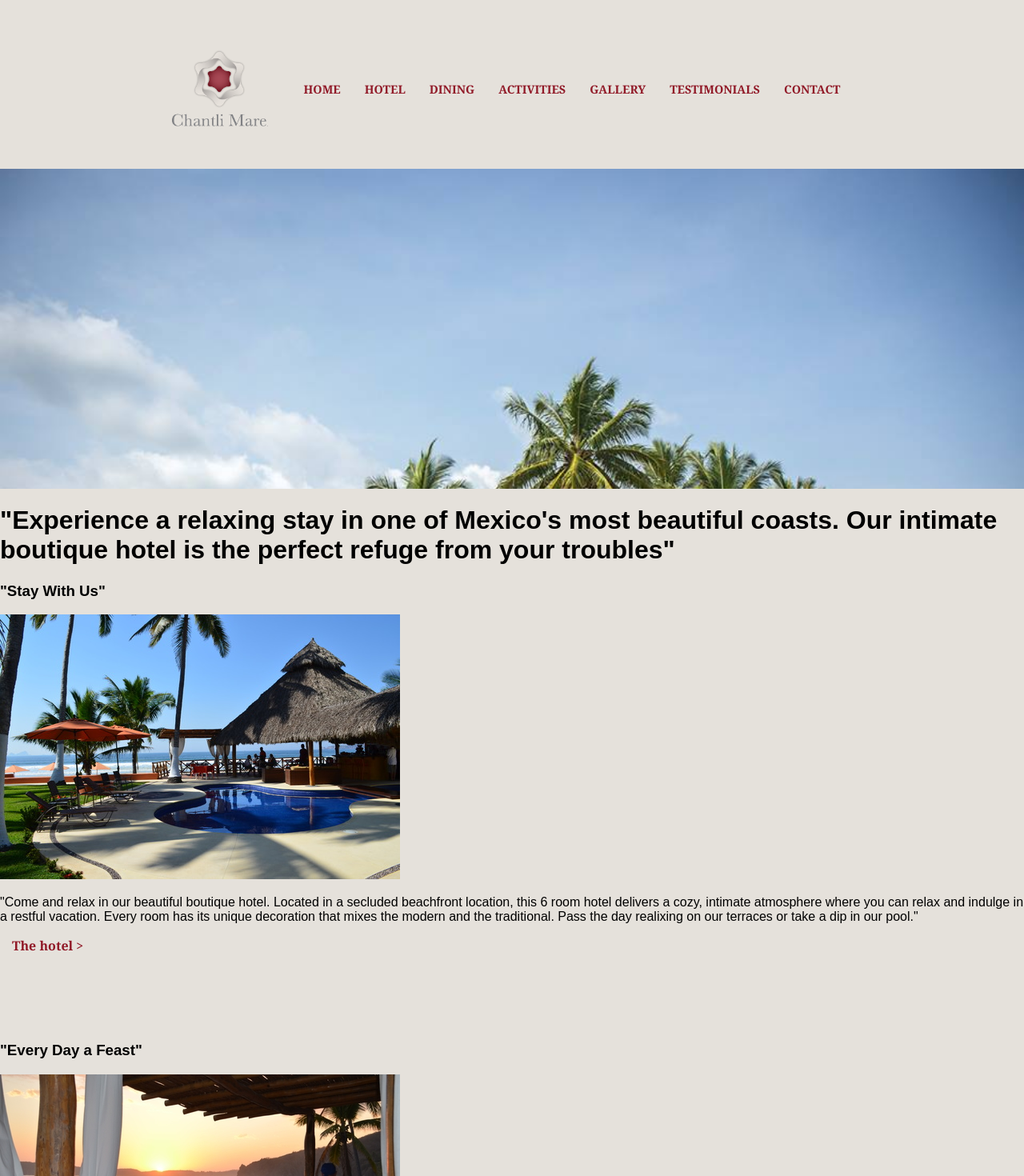
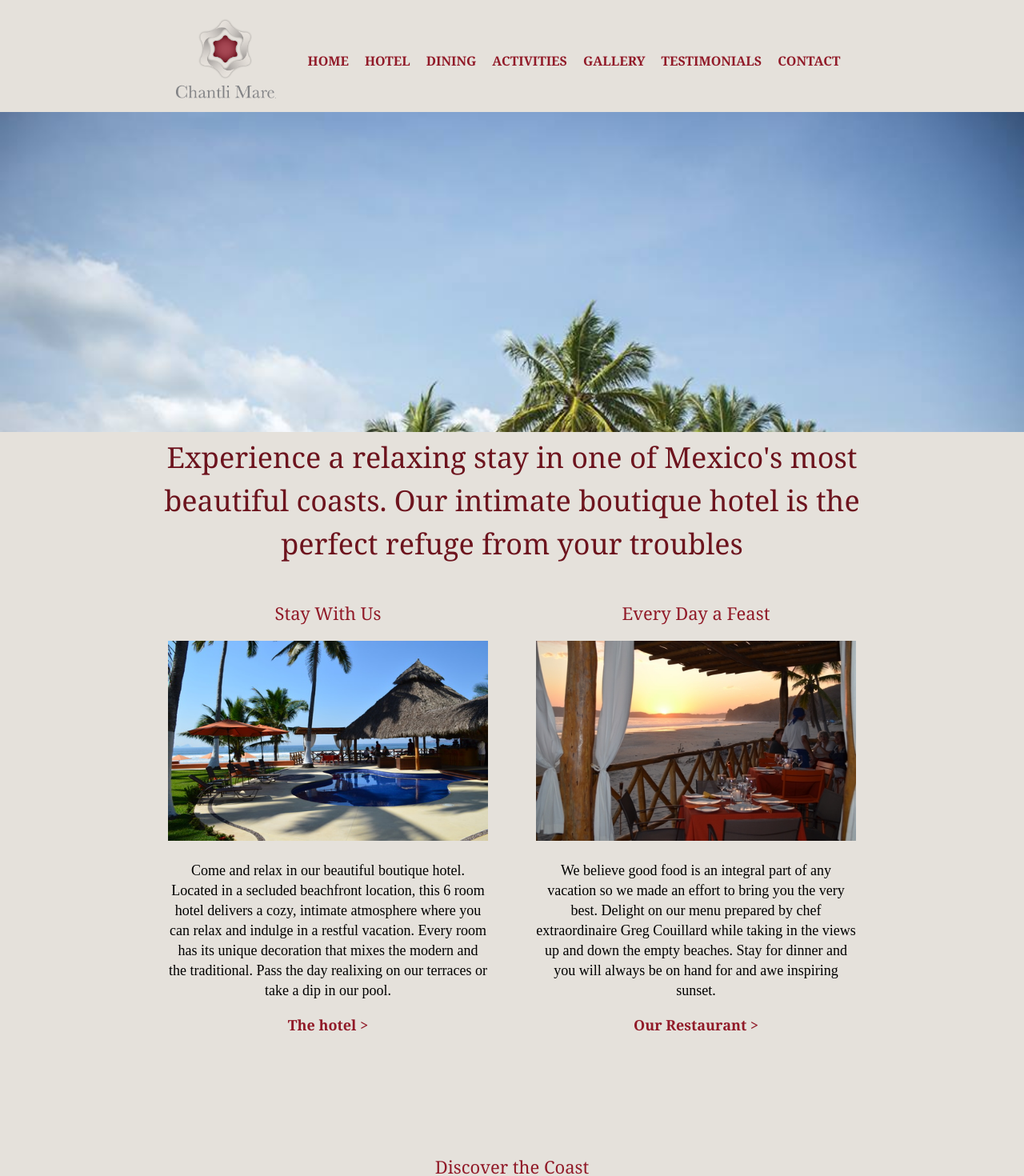
Before and after one commit to jcont12/Chantli-Mare, a React (Create React App) app: page / in a window 1280 px wide. Shown: the top 1470 px of the page at 80% size. Built offline with nearby package versions, Linux system fonts and the light colour scheme.

Commit message:
Begin styling home page

```diff
--- a/src/App.css
+++ b/src/App.css
@@ -5,18 +5,17 @@
 }
 
 
-
 nav {
-  font-size:90%;
+  font-size:100%;
   margin:auto;
   text-align: center;
   position:relative;
-  width:70%;
-  margin-top: 40px;
+  width: 70%;
+  height: 140px;
 }
 
 #logo {
-  width: 120px;
+  width: 125px;
   left:50px;
   margin-right: 30px;
 }
@@ -24,8 +23,8 @@ nav {
 .nav-options {
   text-decoration: none;
   display: inline-block;
-	margin-left: 15px;
-	margin-right: 15px;
+	margin-left: 10px;
+	margin-right: 10px;
   margin-bottom: 90px;
 	vertical-align:middle;
   color:#911A28;
@@ -43,3 +42,49 @@ nav {
 .crop img {
   width: 100%;
 }
+
+h1 {
+  font-family: Georgia,serif;
+  color: #6d141e;
+  font-size: 36px;
+  font-style: normal;
+  font-weight: 400;
+  line-height: 1.5em;
+  margin: 5px 150px;
+  text-align: center;
+}
+
+.home-blocks {
+    width:100%;
+    text-align: center;
+}
+
+div .home-block-left,.home-block-center, .home-block-right {
+  width: 400px;
+  display:inline-block;
+  margin: 20px 30px;
+  text-justify: auto;
+  font-family: proxima-nova;
+  line-height: 25px;
+  font-size: 18px;
+}
+
+/*div .home-block-left {
+  margin-right: 40px;
+}
+
+div .home-block-right {
+  margin-right: 40px;
+}*/
+
+.home-block-img {
+  width: 400px;
+  height: 250px;
+}
+
+h3 {
+  font-weight: 400;
+  font-family: Georgia,serif;
+  color: #911A28;
+  font-size: 22px;
+}
--- a/src/components/pages/activities.js
+++ b/src/components/pages/activities.js
@@ -7,7 +7,7 @@ class Activities extends Component {
   render() {
       return (
         <div className='activities'>
-          <h1>'Kick back and relax or have fun in the sun - endless opportunities for enjoyment to be found.'</h1>
+          <h1>Kick back and relax or have fun in the sun - endless opportunities for enjoyment to be found.</h1>
           <OnLand />
           <AtSea />
         </div>
--- a/src/components/pages/dining.js
+++ b/src/components/pages/dining.js
@@ -7,6 +7,7 @@ class Dining extends Component {
   render() {
       return (
         <div className='dining'>
+        <h1> The freshest ingredients at the perfect locale - enjoy delicious beach-side feasts. </h1>
           <Greg />
           <Menu />
         </div>
--- a/src/components/pages/diningComponents/greg.js
+++ b/src/components/pages/diningComponents/greg.js
@@ -5,7 +5,6 @@ class Greg extends Component {
   render() {
     return(
       <div className='dining-greg'>
-        <h1> 'The freshest ingredients at the perfect locale - enjoy delicious beach-side feasts.' </h1>
         <h3> 'Greg Couillard, Chef' </h3>
         <img src={require('../../../images/Greg.jpg')} />
         <p> 'Food is an integral part of our experience, so Chantli Mare is proud to team up with Greg Couillard. Greg is one of the most influential chefs in the Toronto culinary scene. With over 40 years of experience in restaurants, which include heading a number of restaurants in Toronto and New York, and serving as personal chefs to the stars, Chef Greg brings his talent to your table for a delicious dining experience.'</p>
--- a/src/components/pages/home.js
+++ b/src/components/pages/home.js
@@ -9,10 +9,12 @@ class Home extends Component {
   render() {
       return (
         <div className='home'>
-          <h1> "Experience a relaxing stay in one of Mexico's most beautiful coasts. Our intimate boutique hotel is the perfect refuge from your troubles" </h1>
+          <h1> {"Experience a relaxing stay in one of Mexico's most beautiful coasts. Our intimate boutique hotel is the perfect refuge from your troubles"} </h1>
+          <div className='home-blocks'>
           <BlockLeft />
           <BlockCenter />
           <BlockRight />
+          </div>
           <HomeGallery />
         </div>
       );
--- a/src/components/pages/homeComponents/blockCenter.js
+++ b/src/components/pages/homeComponents/blockCenter.js
@@ -5,10 +5,10 @@ import { Link } from 'react-router-dom';
 class BlockCenter extends Component {
   render() {
     return (
-      <div className='block-center'>
-        <h3> "Every Day a Feast" </h3>
-        <img className='home-block' src={require('../../../images/Every_day_a_Feast.jpg')} />
-        <p>"We believe good food is an integral part of any vacation so we made an effort to bring you the very best. Delight on our menu prepared by chef extraordinaire Greg Couillard while taking in the views up and down the empty beaches. Stay for dinner and you will always be on hand for and awe inspiring sunset."</p>
+      <div className='home-block-center'>
+        <h3> Every Day a Feast </h3>
+        <img className='home-block-img' src={require('../../../images/Every_day_a_Feast.jpg')} />
+        <p>We believe good food is an integral part of any vacation so we made an effort to bring you the very best. Delight on our menu prepared by chef extraordinaire Greg Couillard while taking in the views up and down the empty beaches. Stay for dinner and you will always be on hand for and awe inspiring sunset.</p>
         <Link to='/Dining' className='nav-options'> Our Restaurant > </Link>
       </div>
     )
--- a/src/components/pages/homeComponents/blockLeft.js
+++ b/src/components/pages/homeComponents/blockLeft.js
@@ -5,10 +5,10 @@ import { Link } from 'react-router-dom';
 class BlockLeft extends Component {
   render() {
     return (
-      <div className='block-left'>
-        <h3> "Stay With Us" </h3>
-        <img className='home-block' src={require('../../../images/Stay_with_us.jpg')} />
-        <p>"Come and relax in our beautiful boutique hotel. Located in a secluded beachfront location, this 6 room hotel delivers a cozy, intimate atmosphere where you can relax and indulge in a restful vacation. Every room has its unique decoration that mixes the modern and the traditional. Pass the day realixing on our terraces or take a dip in our pool."</p>
+      <div className='home-block-left'>
+        <h3> Stay With Us </h3>
+        <img className='home-block-img' src={require('../../../images/Stay_with_us.jpg')} />
+        <p>Come and relax in our beautiful boutique hotel. Located in a secluded beachfront location, this 6 room hotel delivers a cozy, intimate atmosphere where you can relax and indulge in a restful vacation. Every room has its unique decoration that mixes the modern and the traditional. Pass the day realixing on our terraces or take a dip in our pool.</p>
         <Link to='/Hotel' className='nav-options'> The hotel > </Link>
       </div>
     )
--- a/src/components/pages/homeComponents/blockRight.js
+++ b/src/components/pages/homeComponents/blockRight.js
@@ -5,10 +5,10 @@ import { Link } from 'react-router-dom';
 class BlockRight extends Component {
   render() {
     return(
-      <div className='home-block'>
-      <h3> "Discover the Coast" </h3>
-      <img className='home-block' src={require('../../../images/Discover_the_coast.jpg')} />
-      <p>"Mexico's Costalegre is renowned for its virgin soft sandy beaches. There is always something to keep you busy, wether it is El Tamarindo's golf course throught the rainforest, nature trails through the mangroves, whale watching, surfing lessons or a relaxing massage. The hotels surroundings over a trove of experiences for our guests."</p>
+      <div className='home-block-right'>
+      <h3> Discover the Coast </h3>
+      <img className='home-block-img' src={require('../../../images/Discover_the_coast.jpg')} />
+      <p>{"Mexico's Costalegre is renowned for its virgin soft sandy beaches. There is always something to keep you busy, wether it is El Tamarindo's golf course throught the rainforest, nature trails through the mangroves, whale watching, surfing lessons or a relaxing massage. The hotels surroundings over a trove of experiences for our guests."}</p>
       <Link to='/Activities' className='nav-options'> Activities > </Link>
     </div>
     )
--- a/src/components/pages/homeComponents/gallery.js
+++ b/src/components/pages/homeComponents/gallery.js
@@ -6,8 +6,8 @@ class HomeGallery extends Component {
   render() {
     return (
       <div className='home-gallery'>
-        <h3> "Gallery" </h3>
-        <p> "Visit our gallery and discover what makes us great" </p>
+        <h3> Gallery </h3>
+        <p> Visit our gallery and discover what makes us great </p>
         <Link to='/Gallery' className='nav-options'> Our Photos > </Link>
         <img src={require('../../../images/nightview2.jpg')} />
         </div>
```
